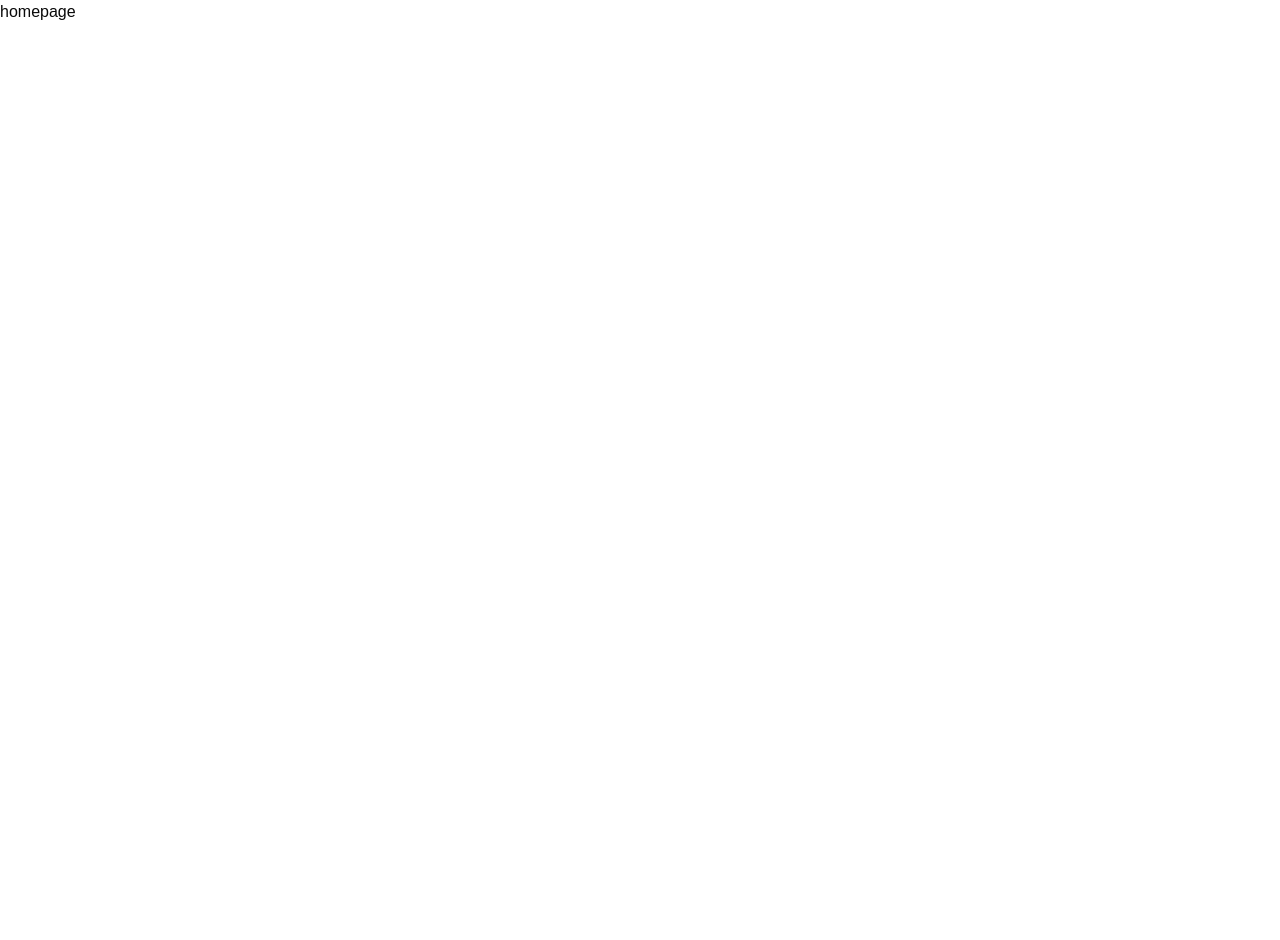
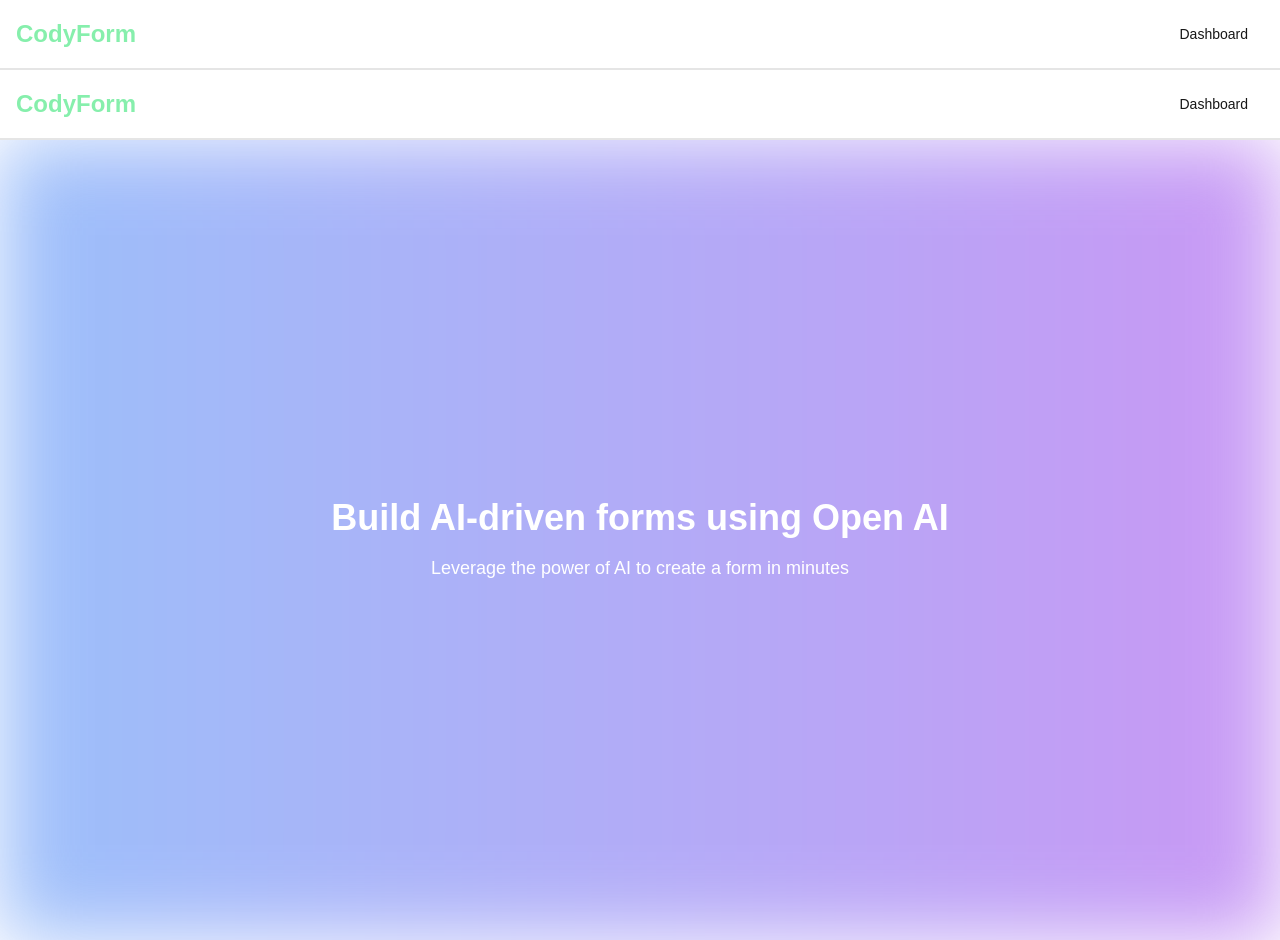
Before and after one commit to iamcody-git/FormGen, a Next.js app: page / in a window 1280 px wide. Before the commit the page ends 800 px from the top, so only its background shows below. Built offline with nearby package versions, Linux system fonts and the light colour scheme.

Commit message:
modified files

```diff
--- a/src/app/(auth)/Layout.tsx
+++ b/src/app/(auth)/Layout.tsx
@@ -1,10 +1,14 @@
+
 import React from 'react'
 
 const Layout = ({children}:{children:React.ReactNode}) => {
   return (
-    <div className='w-screen h-screen flrx items-center justify-center'>
+    <>
+    <div>
+
       {children}
     </div>
+    </>
   )
 }
 
--- a/src/app/(home)/Layout.tsx
+++ b/src/app/(home)/Layout.tsx
@@ -1,11 +1,23 @@
-import React from 'react'
+import { Button } from "@/components/ui/button";
+import Logo from "@/components/ui/Logo";
+import { UserButton } from "@clerk/nextjs";
+import React from "react";
 
-const Layout = ({children}:{children:React.ReactNode}) => {
+const Layout = ({ children }: { children: React.ReactNode }) => {
   return (
-    <div className='w-screen h-screen flrx items-center justify-center'>
-      {children}
+    <div className="min-h-screen flex flex-col">
+      <nav className="border-b-2 p-4">
+        <div className="container mx-auto flex items-center justify-between">
+          <Logo />
+          <div className="flex items-center">
+            <Button variant={"link"}>Dashboard</Button>
+            <UserButton />
+          </div>
+        </div>
+      </nav>
+      <main className="flex-grow">{children}</main>
     </div>
-  )
-}
+  );
+};
 
-export default Layout
+export default Layout;
--- a/src/app/(home)/page.tsx
+++ b/src/app/(home)/page.tsx
@@ -1,11 +1,15 @@
-import React from 'react'
+import React from "react";
+import HeroSection from "@/components/ui/HeroSection";
+import Layout from "./Layout";
 
-const Homepage = () => {
+
+const Homepage = ({ children }: { children: React.ReactNode }) => {
   return (
-    <div>
-      homepage
-    </div>
-  )
-}
+    <Layout>
+      <HeroSection />
+      {children}
+    </Layout>
+  );
+};
 
-export default Homepage
+export default Homepage;
--- a/src/app/notFound.tsx
+++ /dev/null
@@ -1,12 +0,0 @@
-import React from "react";
-
-const PageNotFound = ()=>{
-    return(
-        <div className="h-screen w-screen flex items-center justify-center font-bold text-4xl">
-        PAGE NOT FOUND 404 🙅
-
-        </div>
-    )
-}
-
-export default PageNotFound;
```
